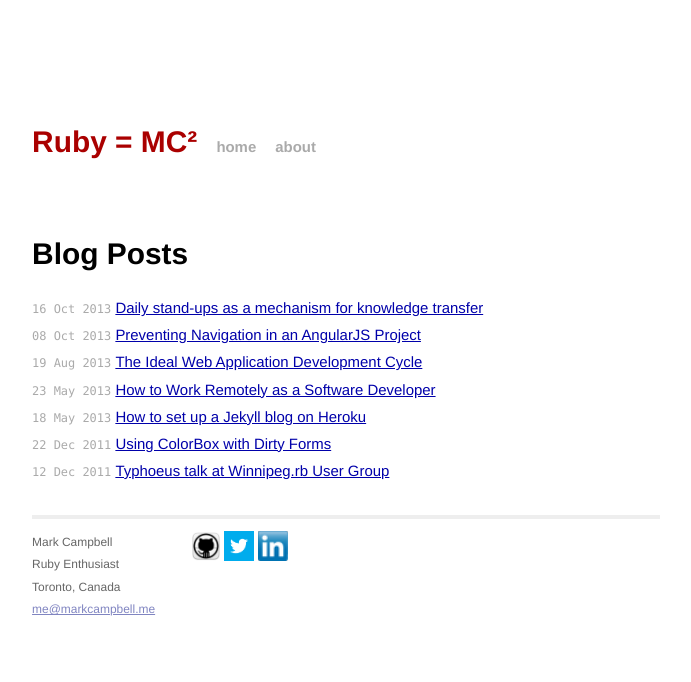
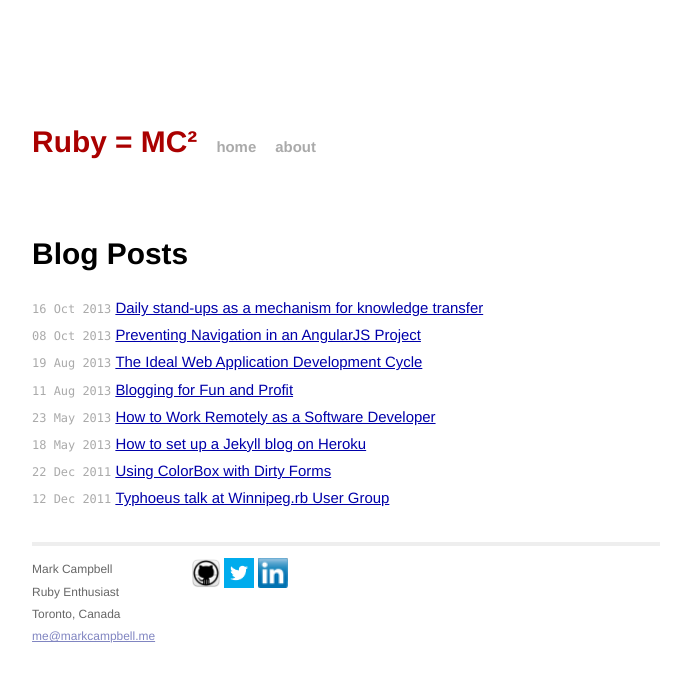
Before and after one commit to Nitrodist/markcampbell.me, a Jekyll site: the page built from index.html, in a window 1280 px wide. Shown: the top 682 px of the page, without its empty margins (294-985 px from the left). Built offline with Jekyll 4.4.1, drawn with Linux system fonts in a browser that asks for light colours.

Commit message:
Fix two typos.

```diff
--- /dev/null
+++ b/_posts/2013-08-11-blogging-for-fun-and-profit.markdown
@@ -0,0 +1,6 @@
+---
+layout: post
+title:  "Blogging for Fun and Profit"
+date:   2013-08-11 8:00:00
+categories: information
+---
--- a/_posts/2013-10-16-daily-standups-as-a-mechanism-for-knowledge-transfer.markdown
+++ b/_posts/2013-10-16-daily-standups-as-a-mechanism-for-knowledge-transfer.markdown
@@ -40,11 +40,11 @@
 
 Each person's bit should ideally be **one to two minutes long**. If it takes more than that, then either the person is being too verbose or the important bits of information must be the stuff of revelations and deserves its own set of time outside of the stand-up to fully communicate it to the rest of the team.
 
-Succinctly compiling the important information to other people on yoru team forces you to think critically about what you did yesterday.
+Succinctly compiling the important information to other people on your team forces you to think critically about what you did yesterday.
 
 ### Listening
 
-Stand-ups are facetime in which you're forced to listen to other people on yoru team. Use this time to listen *critically*. The more I program, the more I realize that I have a lot to gain from my teammates.
+Stand-ups are facetime in which you're forced to listen to other people on your team. Use this time to listen *critically*. The more I program, the more I realize that I have a lot to gain from my teammates.
 
 ## Closing remarks
 
```
